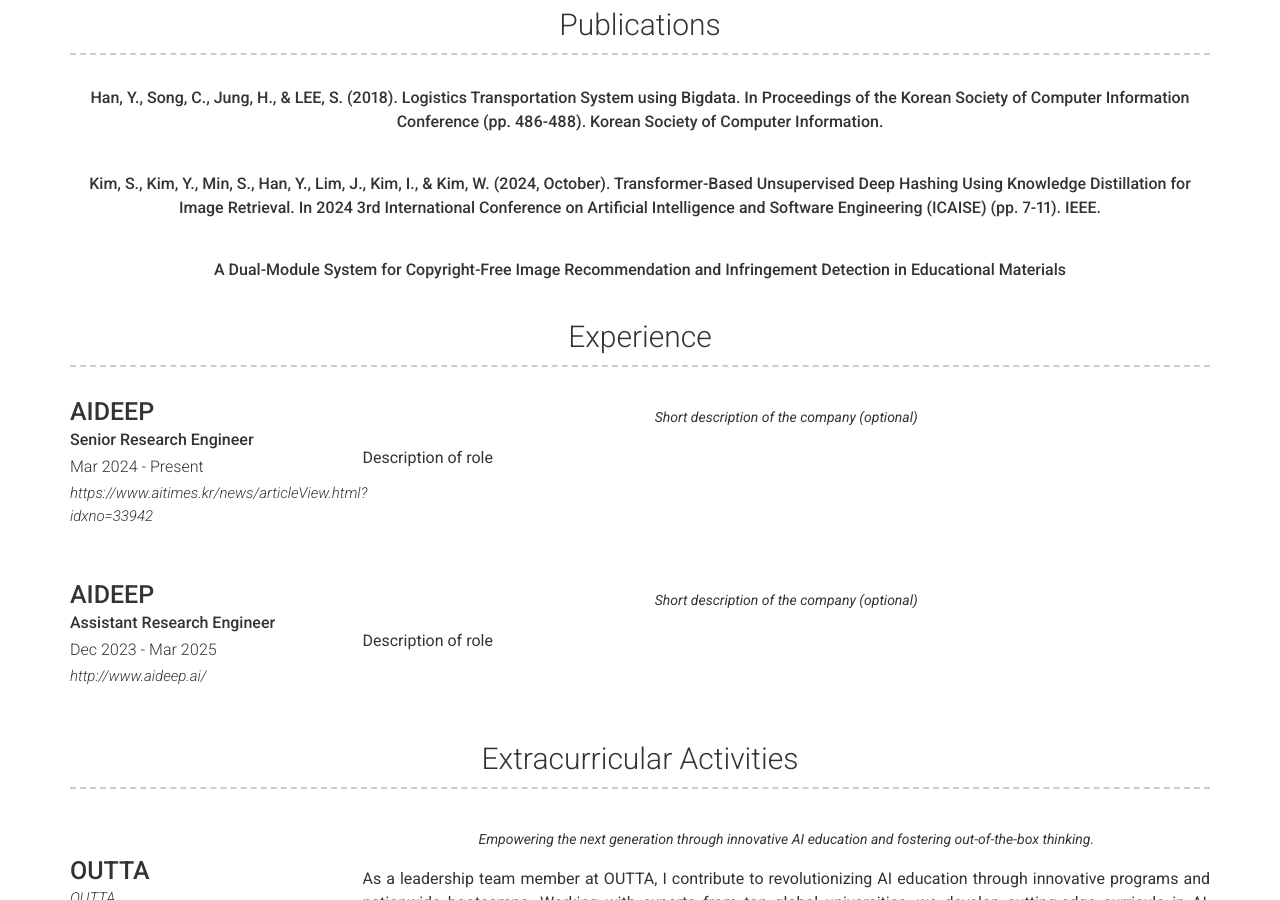
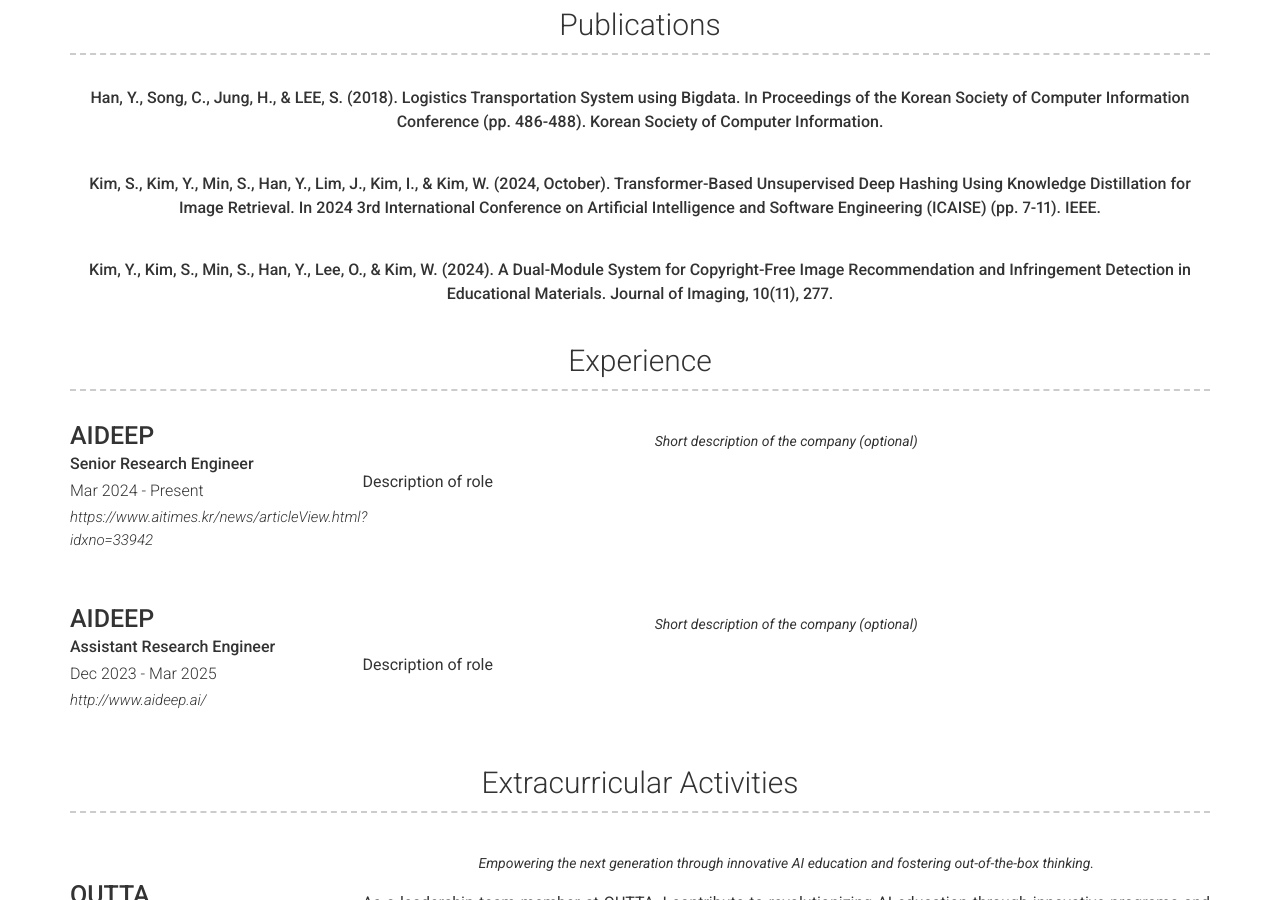
Before and after one commit to youngunghan/yuhan.github.io, a Jekyll site: the page built from index.md, in a window 1280 px wide and 900 px high, scrolled down 1356 px. Built offline with Jekyll 4.4.1, drawn with Linux system fonts in a browser that asks for light colours; nearby versions of some CDN libraries; some of the changed text lies outside the part shown.

Commit message:
add v1.3

```diff
--- a/_config.yml
+++ b/_config.yml
@@ -90,7 +90,7 @@ content:
         sub_title: Kim, S., Kim, Y., Min, S., Han, Y., Lim, J., Kim, I., & Kim, W. (2024, October). Transformer-Based Unsupervised Deep Hashing Using Knowledge Distillation for Image Retrieval. In 2024 3rd International Conference on Artificial Intelligence and Software Engineering (ICAISE) (pp. 7-11). IEEE.
 
       - layout: top-middle
-        sub_title: A Dual-Module System for Copyright-Free Image Recommendation and Infringement Detection in Educational Materials
+        sub_title: Kim, Y., Kim, S., Min, S., Han, Y., Lee, O., & Kim, W. (2024). A Dual-Module System for Copyright-Free Image Recommendation and Infringement Detection in Educational Materials. Journal of Imaging, 10(11), 277.
 
   - title: Experience
     layout: list
@@ -194,6 +194,7 @@ content:
         border: weak  # Value of `weak` will display a weak border below this item. # Any
                       # other value (or no value) means no border will be displayed
         title: KOCW
+        caption: Feb 2023 - Present
         link: https://drive.google.com/drive/folders/1QyLaAz83HCVJCnGUuv3O0IAu_dalO_R_?usp=drive_link
         link_text: certificates
         quote: >
@@ -209,6 +210,7 @@ content:
 
       - layout: left
         title: KMOOC
+        caption: Apr 2017 - Present
         link: https://drive.google.com/drive/folders/1rnktJnYb_8axL-yqNlhN15Tatnt1ayz7?usp=drive_link
         link_text: certificates
         quote: >
```
